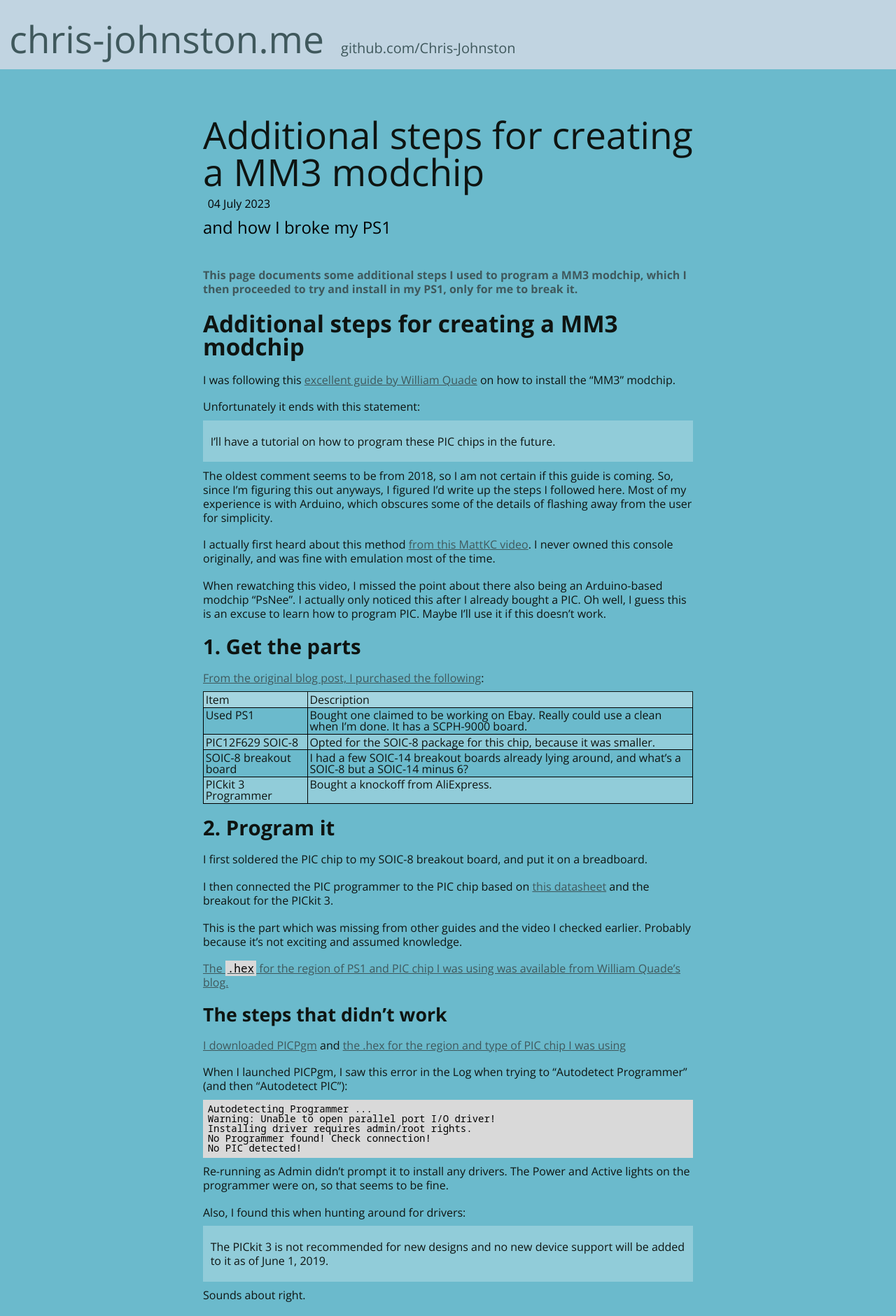
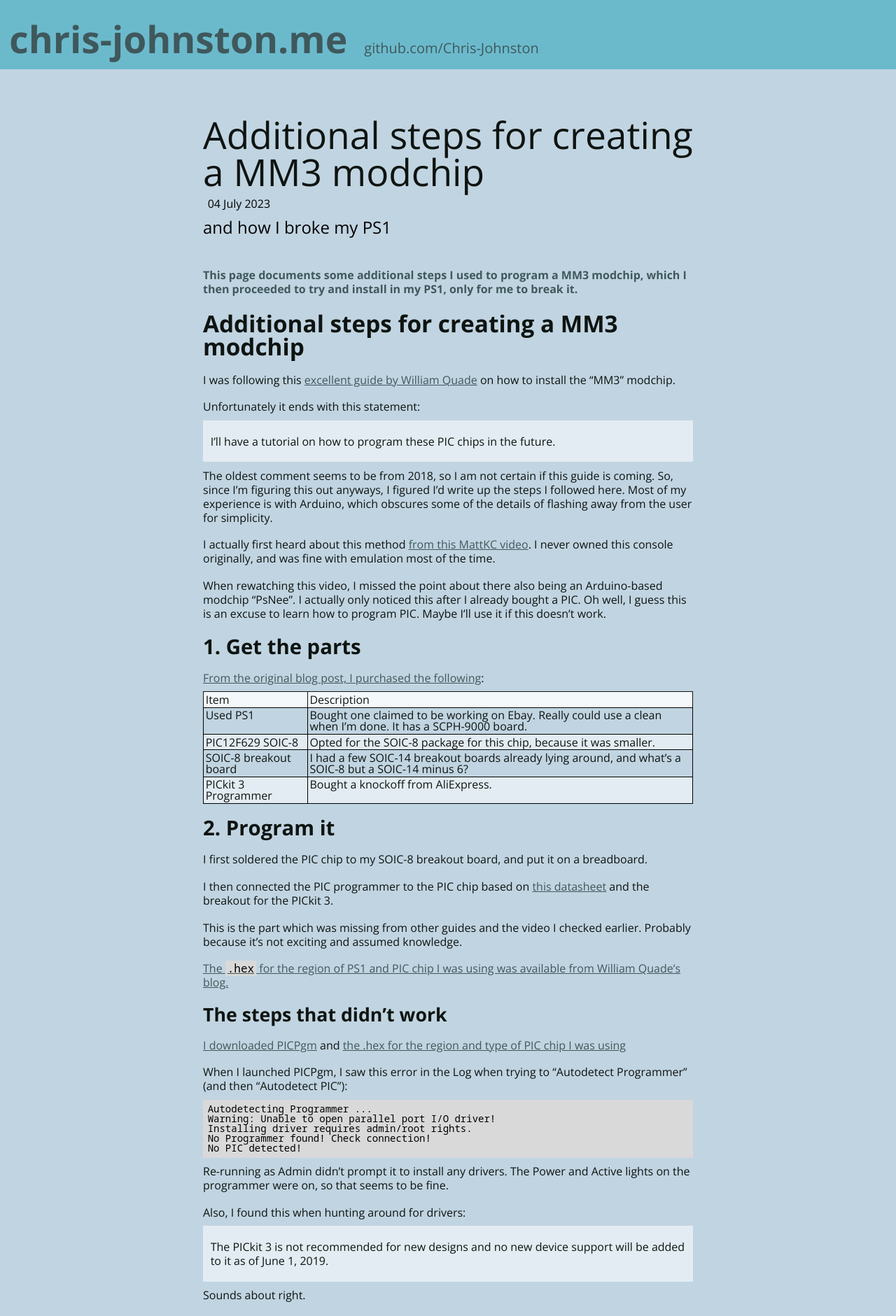
Before and after one commit to Chris-Johnston/Chris-Johnston.github.io, a Jekyll site: the page built from _posts/2023-07-04-mm3-additional-steps.md, in a window 1280 px wide. Shown: the top 1881 px of the page at 70% size. Built offline with Jekyll 4.4.1, drawn with Linux system fonts in a browser that asks for light colours.

Commit message:
expect a few more of these

```diff
--- a/_sass/names_are_hard.scss
+++ b/_sass/names_are_hard.scss
@@ -13,13 +13,13 @@ $font-main: 'Open Sans', sans-serif !important;
 $font-mono: 'Noto Sans Mono', monospace;
 
 // colors
-$background-color: #6bbacc !default;
+$background-color: #c1d4e1 !default;
 $text-background-color: #a9cdd5;
 $code-background-color: #D9D9D9;
 $code-foreground-color: black;
 $foreground-color: #0e1411 !default;
 $highlight-color: #3f585c;
-$header-color: #c1d4e1;
+$header-color: #6bbacc;
 $darker-text: darken($foreground-color, 30%);
 $darker-highlight: darken($highlight-color, 10%);
 $hover-highlight: darken($highlight-color, 30%);
@@ -72,6 +72,7 @@ body li {
   margin: 2pt 10pt;
   font-size: 40pt;
   text-decoration: underline;
+  font-weight: bold;
 }
 
 .github-link,
```
